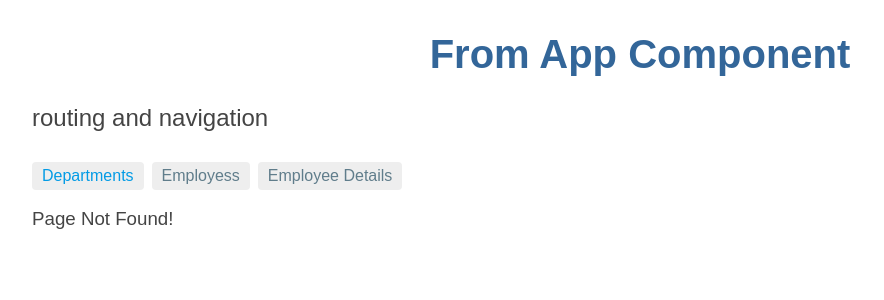
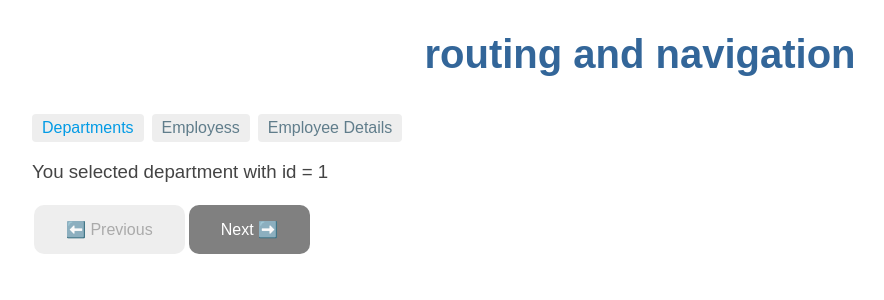
Before and after one commit to popeye1235/practice-angular-project, an Angular app: page /departments/1 in a window 1280 px wide. Before the commit this address had no page. Shown: the top 300 px of the page, without its empty margins (0-884 px from the left). Built offline with nearby package versions, Linux system fonts and the light colour scheme.

Commit message:
Route parameters, parammap observables

```diff
--- a/src/app/app-routing.module.ts
+++ b/src/app/app-routing.module.ts
@@ -4,10 +4,12 @@ import { DepartmentListComponent } from './department-list/department-list.compo
 import { EmployeeListComponent } from './employee-list/employee-list.component';
 import { EmployeeDetailComponent } from './employee-detail/employee-detail.component';
 import { PageNotFoundComponent } from './page-not-found/page-not-found.component';
+import { DepartmentDetailComponent } from './department-detail/department-detail.component';
 
 const routes: Routes = [
   {path: '', redirectTo: '/departments', pathMatch: 'full'},
   {path: 'departments', component: DepartmentListComponent},
+  {path: 'departments/:id', component: DepartmentDetailComponent},
   {path: 'employees', component: EmployeeListComponent},
   {path: 'employeeDetails', component: EmployeeDetailComponent},
   {path: '**', component: PageNotFoundComponent}
@@ -19,4 +21,4 @@ const routes: Routes = [
   exports: [RouterModule]
 })
 export class AppRoutingModule { }
-export const routingComponents = [DepartmentListComponent, EmployeeListComponent, EmployeeDetailComponent, PageNotFoundComponent]
+export const routingComponents = [DepartmentListComponent, EmployeeListComponent, EmployeeDetailComponent, DepartmentDetailComponent, PageNotFoundComponent]
--- a/src/app/app.component.html
+++ b/src/app/app.component.html
@@ -1,13 +1,12 @@
 <div style="text-align:center">
   <h1>
-    From App Component
+    routing and navigation
   </h1>
 </div>
 <h2>{{message}}</h2>
 <!-- <app-test (childEvent)="message=$event" (childEvent)="handleChildEvent($event)" [parentData]="name"></app-test> -->
 <!-- <employee-list></employee-list>
 <employee-detail></employee-detail> -->
-<h2>routing and navigation</h2>
 <nav>
   <a routerLink="/departments" routerLinkActive="active">Departments</a>
   <a routerLink="/employees" routerLinkActive="active">Employess</a>
--- a/src/app/app.module.ts
+++ b/src/app/app.module.ts
@@ -8,13 +8,15 @@ import { FormsModule } from '@angular/forms';
 import { EmployeeService } from './services/employee.service';
 import { HttpClientModule } from '@angular/common/http';
 import { PageNotFoundComponent } from './page-not-found/page-not-found.component';
+import { DepartmentDetailComponent } from './department-detail/department-detail.component';
 
 @NgModule({
   declarations: [
     AppComponent,
     TestComponent,
     routingComponents,
-    PageNotFoundComponent
+    PageNotFoundComponent,
+    DepartmentDetailComponent
   ],
   imports: [
     BrowserModule,
--- /dev/null
+++ b/src/app/department-detail/department-detail.component.ts
@@ -0,0 +1,47 @@
+import { Component, OnInit } from '@angular/core';
+import { ActivatedRoute, Router, ParamMap } from '@angular/router';
+
+@Component({
+  selector: 'app-department-detail',
+  template: `
+  <h3>You selected department with id = {{ departmentId }}</h3>
+  <button (click)="goPrevious()" class="button" [disabled]="isPreviousDisabled()">⬅️ Previous</button>
+  <button (click)="goNext()" class="button" [disabled]="isNextDisabled()">Next ➡️</button>
+  `,
+  styles: [
+  ]
+})
+export class DepartmentDetailComponent implements OnInit {
+public departmentId: any;
+  constructor(
+    private route: ActivatedRoute,
+    private router: Router
+  ) { }
+
+  ngOnInit(): void {
+    // let id = parseInt(this.route.snapshot.paramMap.get('id') as string); //have some drawback in snapshot
+    // this.departmentId = id;
+    this.route.paramMap.subscribe((params: ParamMap) => {
+      let id = parseInt(params.get('id') as string);
+      this.departmentId = id;
+    })
+  }
+
+  public goPrevious() {
+    let previousId = this.departmentId - 1;
+    this.router.navigate(['/departments', previousId])
+  }
+
+  public goNext() {
+    let nextId = this.departmentId + 1;
+    this.router.navigate(['/departments', nextId])
+  }
+
+  public isPreviousDisabled(): boolean {
+    return this.departmentId <= 1;
+  }
+
+  public isNextDisabled(): boolean {
+    return this.departmentId >= 6;
+  }
+}
--- a/src/app/department-list/department-list.component.ts
+++ b/src/app/department-list/department-list.component.ts
@@ -1,20 +1,38 @@
 import { Component, OnInit } from '@angular/core';
+import { Router } from '@angular/router';
 
 @Component({
   selector: 'app-department-list',
   template: `
-    <p>
-      department-list works!
-    </p>
+   <h3>Department List</h3>
+   <ul class="items">
+    <li (click)="onSelect(department)" *ngFor="let department of departments">
+      <span class="badge">{{ department.id }}</span> {{ department. name }}
+    </li>
+   </ul>
   `,
   styles: [
   ]
 })
 export class DepartmentListComponent implements OnInit {
 
-  constructor() { }
+  public departments = [
+    {"id": 1, "name": "Operations"},
+    {"id": 2, "name": "Sales"},
+    {"id": 3, "name": "Tech"},
+    {"id": 4, "name": "Product"},
+    {"id": 5, "name": "Logistics"},
+    {"id": 6, "name": "Finance"}
+  ]
+  constructor(
+    private router: Router
+  ) { }
 
   ngOnInit(): void {
   }
 
+  onSelect(department: any) {
+    this.router.navigate(['/departments', department?.id])
+  }
+
 }
--- a/src/styles.scss
+++ b/src/styles.scss
@@ -124,6 +124,20 @@ h1 {
     background-color: #CFD8DC;
     color: white;
   }
+// button
+  .button {
+    background-color: gray;
+    border-radius: 10px;
+    border: none;
+    color: white;
+    padding: 15px 32px;
+    text-align: center;
+    text-decoration: none;
+    display: inline-block;
+    font-size: 16px;
+    margin: 4px 2px;
+    cursor: pointer;
+  }
   /* everywhere else */
   * {
     font-family: Arial, Helvetica, sans-serif;
```
